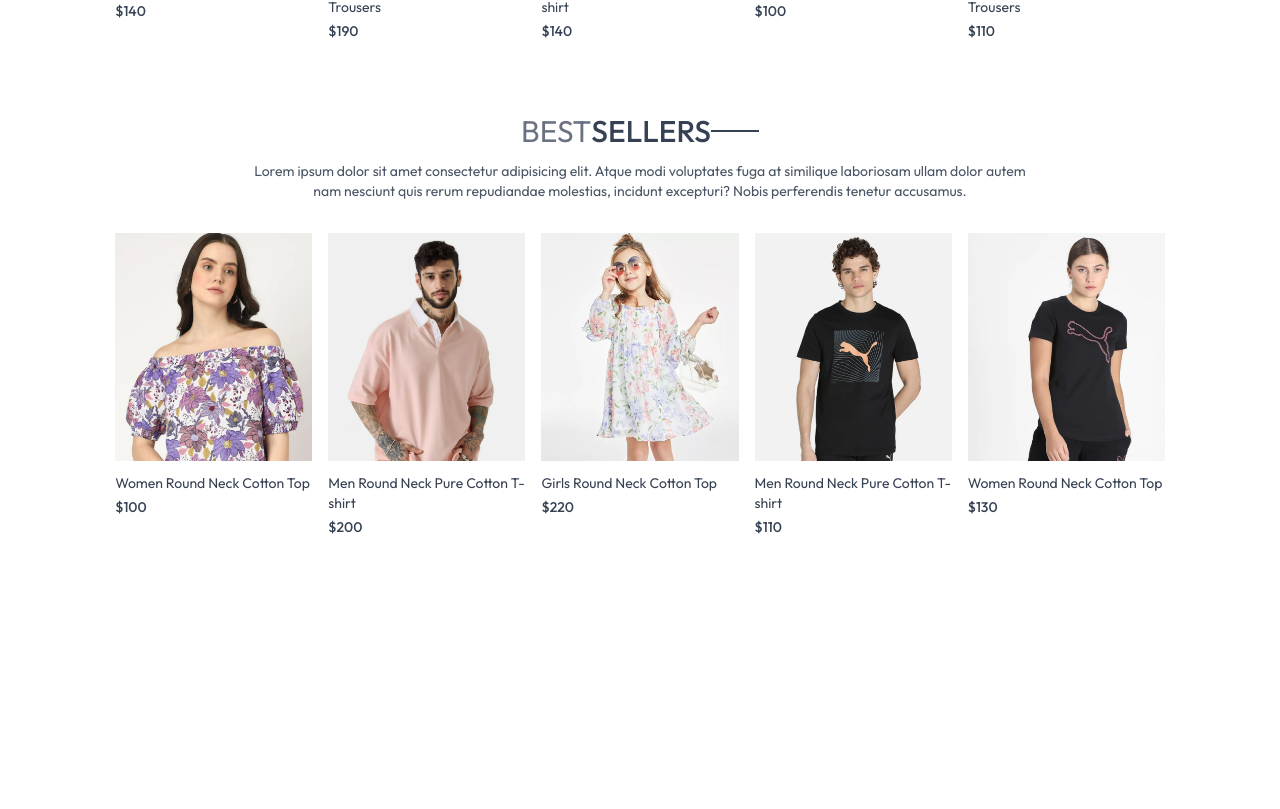
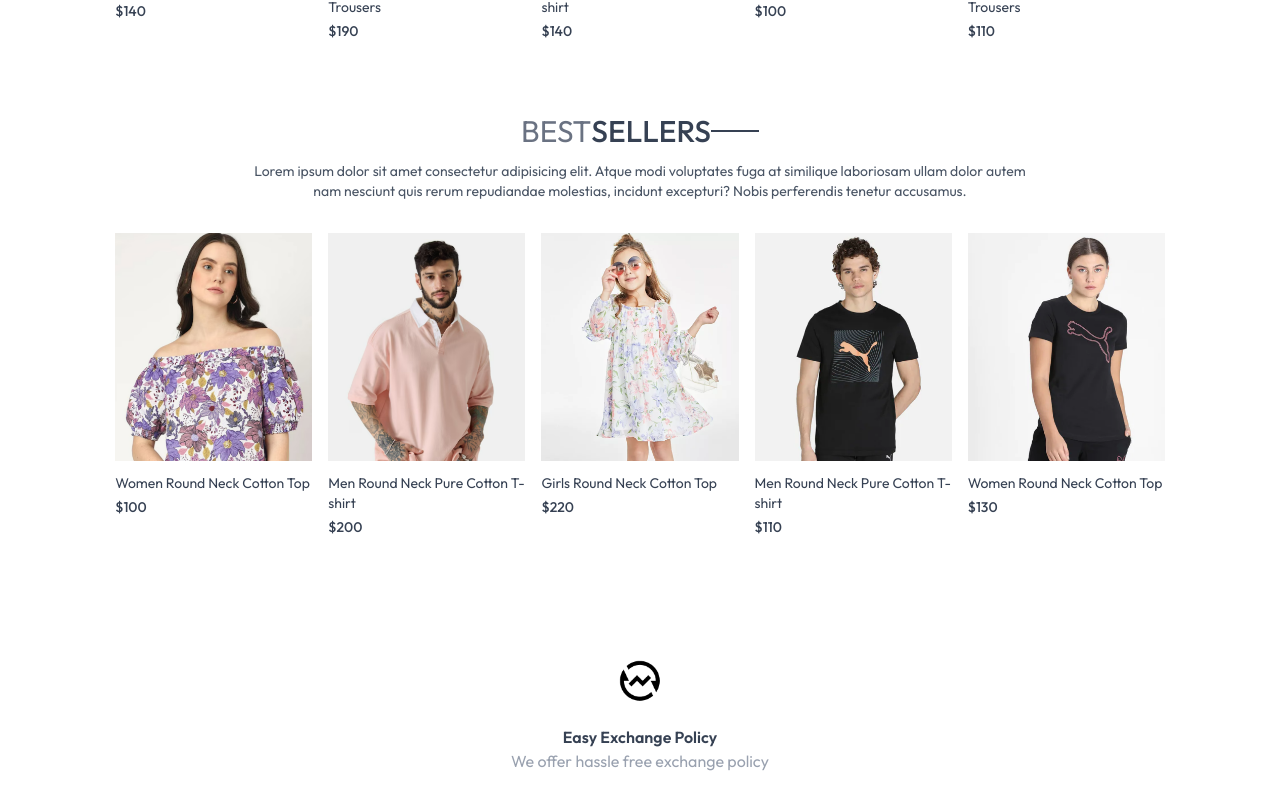
Before and after one commit to Harry8766/MERN-project, a React (Vite) app in the folder frontend/: page / in a window 1280 px wide. Shown: the part 1316-2125 px from the top of the page. Before the commit the page ends 1893 px from the top, so only its background shows below. Built offline with nearby package versions, Linux system fonts and the light colour scheme.

Commit message:
Our Policy Section

```diff
--- /dev/null
+++ b/frontend/src/components/OurPolicy.jsx
@@ -0,0 +1,20 @@
+import React from 'react'
+import { assets } from '../assets/assets'
+
+const OurPolicy = () => {
+  return (
+    <div className='flex flex-col sm:flex-row justify-around gap-12 sm:gap-2 text-center py-20 text-xs sm:text-sm md:text-base text-gray-700'>
+
+        <div >
+            <img src={assets.exchange_icon} className='w-12 m-auto mb-5' alt="" />
+            <p className='font-semibold'>Easy Exchange Policy</p>
+            <p className='text-gray-400' >We offer hassle free exchange policy</p>
+
+        </div>
+
+
+    </div>
+  )
+}
+
+export default OurPolicy
--- a/frontend/src/pages/home.jsx
+++ b/frontend/src/pages/home.jsx
@@ -2,6 +2,7 @@
 import Hero from '../components/Hero'
 import LatestCollection from '../components/LatestCollection'
 import BestSeller from '../components/BestSeller'
+import OurPolicy from '../components/OurPolicy'
 
 const home = () => {
   return (
@@ -9,6 +10,7 @@
       <Hero />
       <LatestCollection />
       <BestSeller/>
+      <OurPolicy/>
     </div>
   )
 }
```
